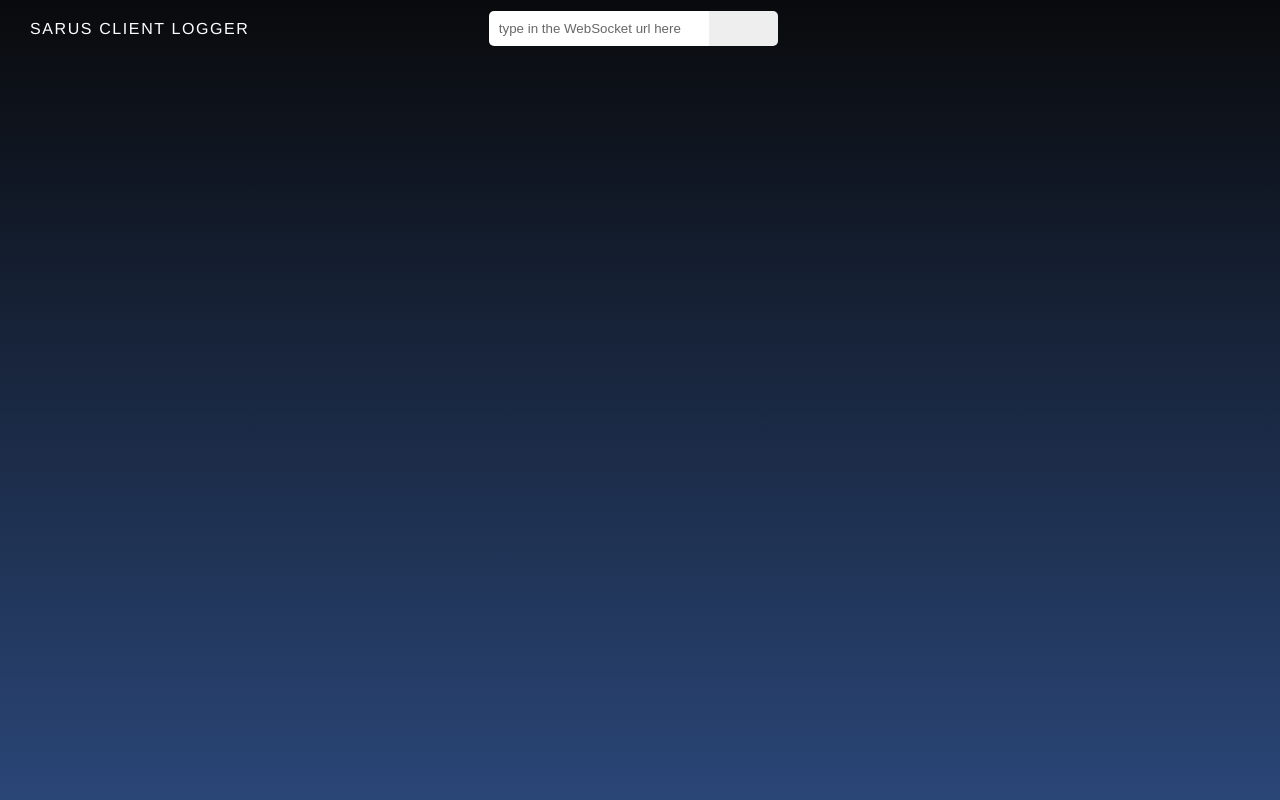
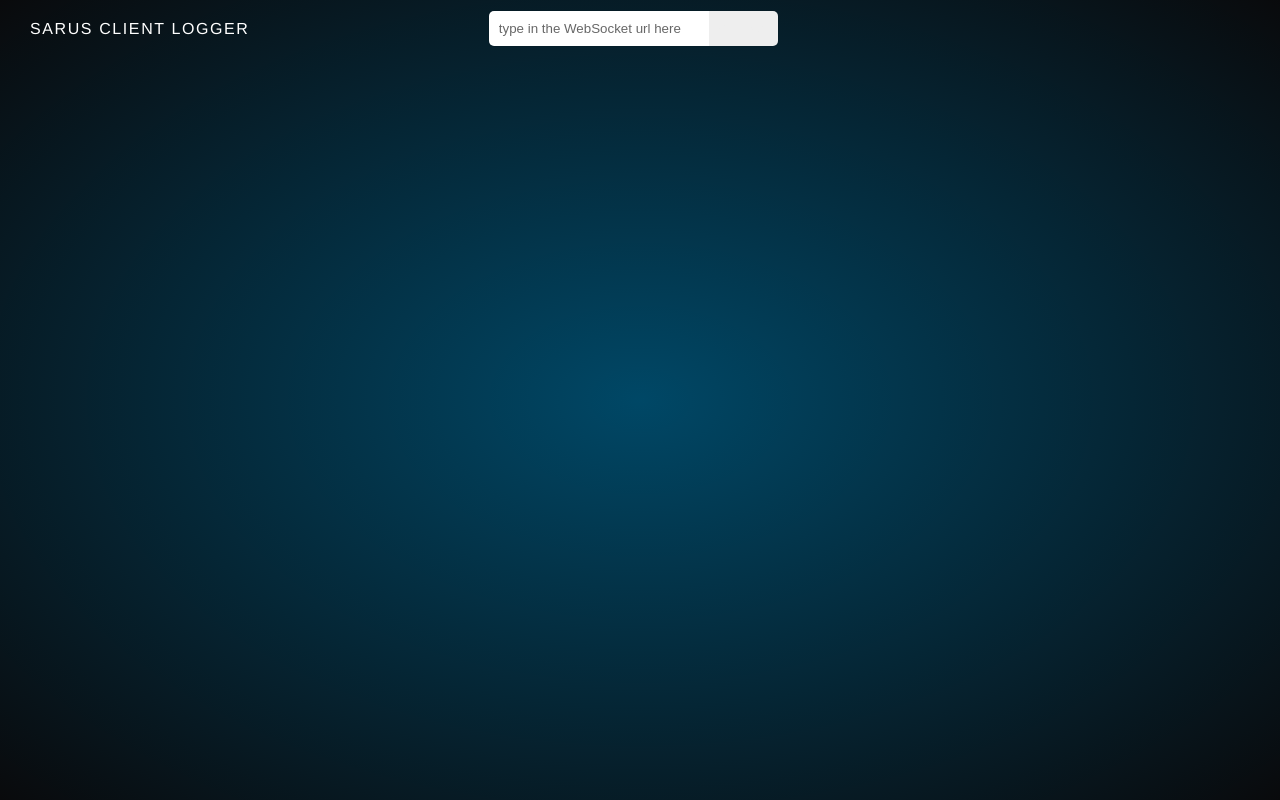
Before and after one commit to anephenix/sarus-client-logger, a Next.js app: page / in a window 1280 px wide. Built offline with nearby package versions, Linux system fonts and the light colour scheme.

Commit message:
More tweaks

```diff
--- a/components/EventLogger.js
+++ b/components/EventLogger.js
@@ -42,10 +42,7 @@ class EventLogger extends Component {
     if (sarus) {
       return (
         <div id="event-logger-component">
-          <h2>
-            Event Log ({eventLog.length}{' '}
-            {eventLog.length !== 1 ? 'events' : 'event'})
-          </h2>
+          <h2>Activity Log</h2>
           <div id="event-logger">{eventLog.map(EventItem)}</div>
         </div>
       );
--- a/components/MessageQueue.js
+++ b/components/MessageQueue.js
@@ -42,7 +42,7 @@ class MessageQueue extends Component {
     const { received, queued, sent } = this.props.counts;
     return (
       <div id="message-queue-component">
-        <h2>Message Queue</h2>
+        <h2>WebSocket messages</h2>
         <div id="metrics">
           <div className="metric">
             <div className="count">{received}</div>
--- a/components/SendMessage.js
+++ b/components/SendMessage.js
@@ -28,7 +28,7 @@ class SendMessage extends Component {
     if (!sarus) return null;
     return (
       <div>
-        <h2>Send Message</h2>
+        <h2>Send a message</h2>
         <form id="send-message" onSubmit={this.onSubmit}>
           <textarea
             name="data"
--- a/pages/index.js
+++ b/pages/index.js
@@ -146,13 +146,13 @@ class HomePage extends Component {
             <EventLogger sarus={sarus} eventLog={eventLog} />{' '}
           </div>
           <div id="secondary-section">
+            <SendMessage sarus={sarus} incrementCount={this.incrementCount} />
             <MessageQueue
               sarus={sarus}
               counts={counts}
               incrementCount={this.incrementCount}
               setCount={this.setCount}
             />
-            <SendMessage sarus={sarus} incrementCount={this.incrementCount} />
           </div>
         </div>
       </div>
--- a/styles/EventLogger.scss
+++ b/styles/EventLogger.scss
@@ -10,11 +10,10 @@ $red: rgb(206, 113, 113);
   border-radius: 5px;
   padding: 40px;
   margin: 10px 0px;
-  width: calc(100% - 100px);
+  width: calc(100% - 120px);
   height: 400px;
   overflow: scroll;
-  background: rgba(0, 0, 0, 0.05);
-  -webkit-backdrop-filter: blur(5px);
+  background: rgba(0, 0, 0, 0.4);
 }
 
 @keyframes fadein {
--- a/styles/SendMessage.scss
+++ b/styles/SendMessage.scss
@@ -9,8 +9,8 @@ form#send-message {
     font-size: 10pt;
     width: calc(100% - 20px);
     border: none;
-    margin-bottom: 10px;
-
+    border-bottom-left-radius: 0;
+    border-bottom-right-radius: 0;
     &::placeholder {
       color: rgba(0, 0, 0, 0.6);
     }
@@ -19,6 +19,8 @@ form#send-message {
   button {
     font-size: 10pt;
     border-radius: 5px;
+    border-top-left-radius: 0;
+    border-top-right-radius: 0;
     color: white;
     border: none;
     padding: 10px;
--- a/styles/homepage.scss
+++ b/styles/homepage.scss
@@ -1,15 +1,15 @@
 #homepage {
   display: grid;
-  grid-template-columns: 66% 34%;
+  grid-template-columns: 66% 33%;
   grid-template-rows: auto;
   padding: 30px;
-  // flex-direction: column;
-  // align-items: center;
-  // justify-content: center;
-  // width: 100vw;
-  // position: absolute;
-  // z-index: 2;
 }
+
+// #secondary-section {
+//   display: grid;
+//   grid-template-columns: 50% 50%;
+//   grid-template-rows: auto;
+// }
 
 h1 {
   line-height: 1rem;
--- a/styles/theme.scss
+++ b/styles/theme.scss
@@ -9,5 +9,9 @@ body {
 
 #container {
   min-height: 100vh;
-  background: linear-gradient(180deg, #090a0c, #2a4677);
+  background: radial-gradient(
+    ellipse closest-corner at center center,
+    hsl(198, 100%, 20%) 0%,
+    hsla(204, 100%, 20%, 0) 100%
+  );
 }
```
